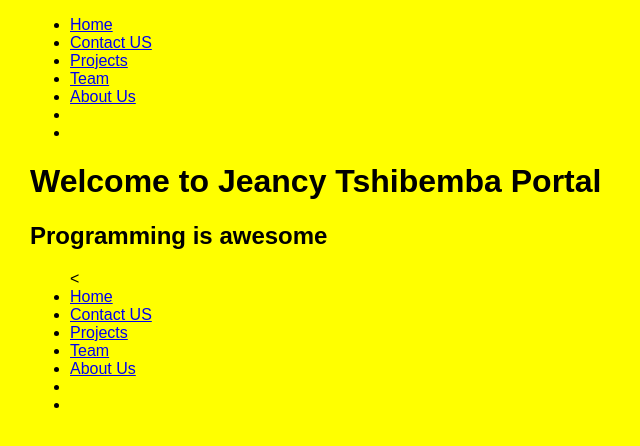
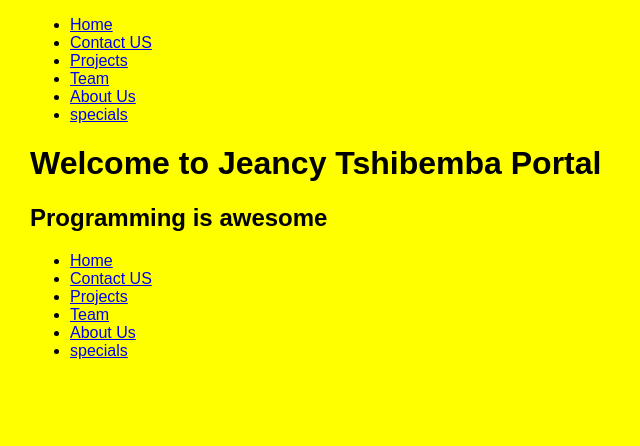
Before and after one commit to Jeancy/jeancy, a plain HTML site: page index.html in a window 1280 px wide. Shown: the whole page, without its empty margins (0-640 px from the left). Drawn offline with Linux system fonts and the light colour scheme.

Commit message:
Update index.html

```diff
--- a/index.html
+++ b/index.html
@@ -24,8 +24,8 @@
 				      <li> <a href = "#"> Contact US </a> </li>
 				      <li> <a href ="#"> Projects  </a> </li>
 				      <li> <a href ="#"> Team </a> </li>
-				      <li> <a href = "#"> About Us </a> <li>
-				      <li> <a href = "#"> <specials> </a> </li>
+				      <li> <a href = "#"> About Us </a> </li>
+				      <li> <a href = "#"> specials </a> </li>
 				</ul>
 		         </headr>
 	         </div>
@@ -34,13 +34,12 @@
 		<div class ="footsect">
 			<footer>
 				<ul>
-				      <<li> <a href ="#"> Home  </a> </li>
+				       <li> <a href ="#"> Home  </a> </li>
 				      <li> <a href = "#"> Contact US </a> </li>
 				      <li> <a href ="#"> Projects  </a> </li>
 				      <li> <a href ="#"> Team </a> </li>
-				      <li> <a href = "#"> About Us </a> <li>
-				      <li> <a href = "#"> <specials> </a> </li>
-				</ul>
+				      <li> <a href = "#"> About Us </a> </li>
+				      <li> <a href = "#"> specials </a> </li>
 	                </footer>
 	        </div>
 	   </div>
```
